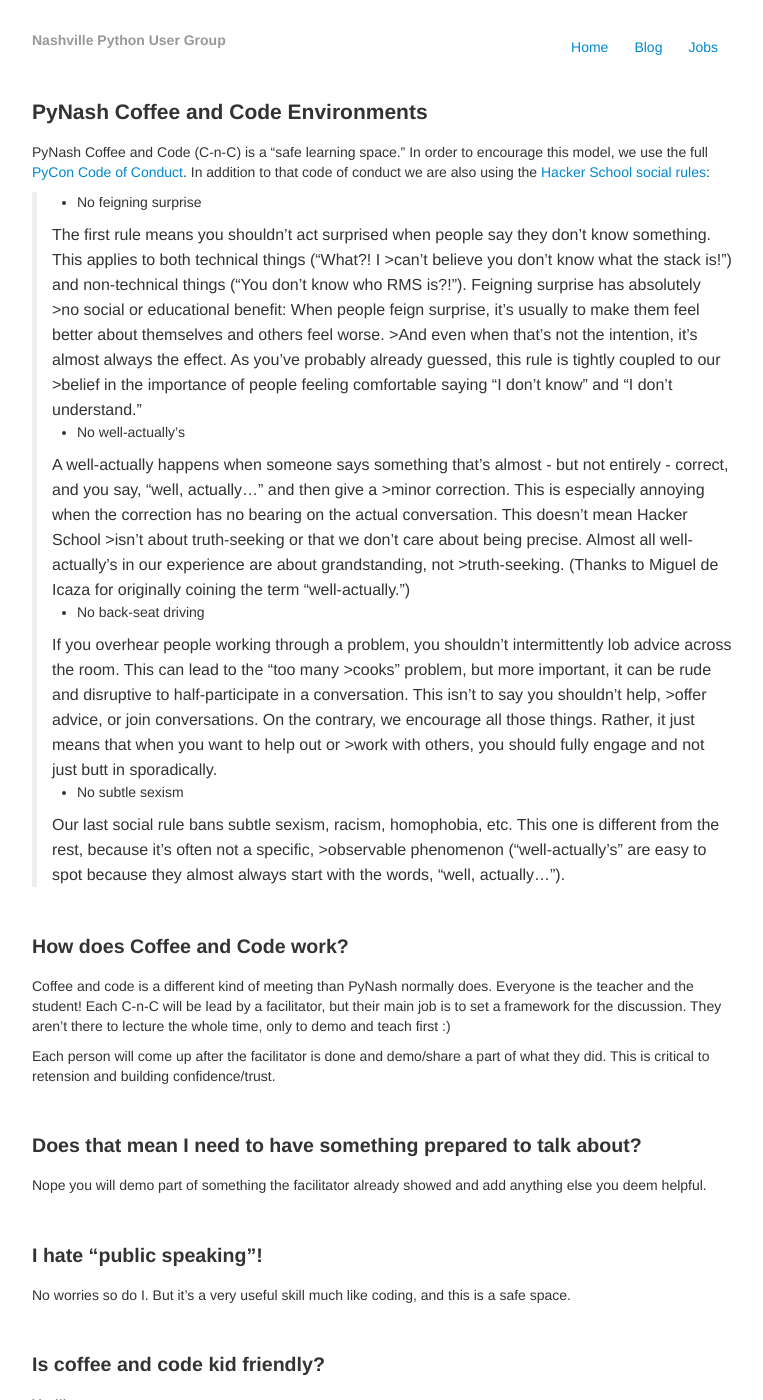
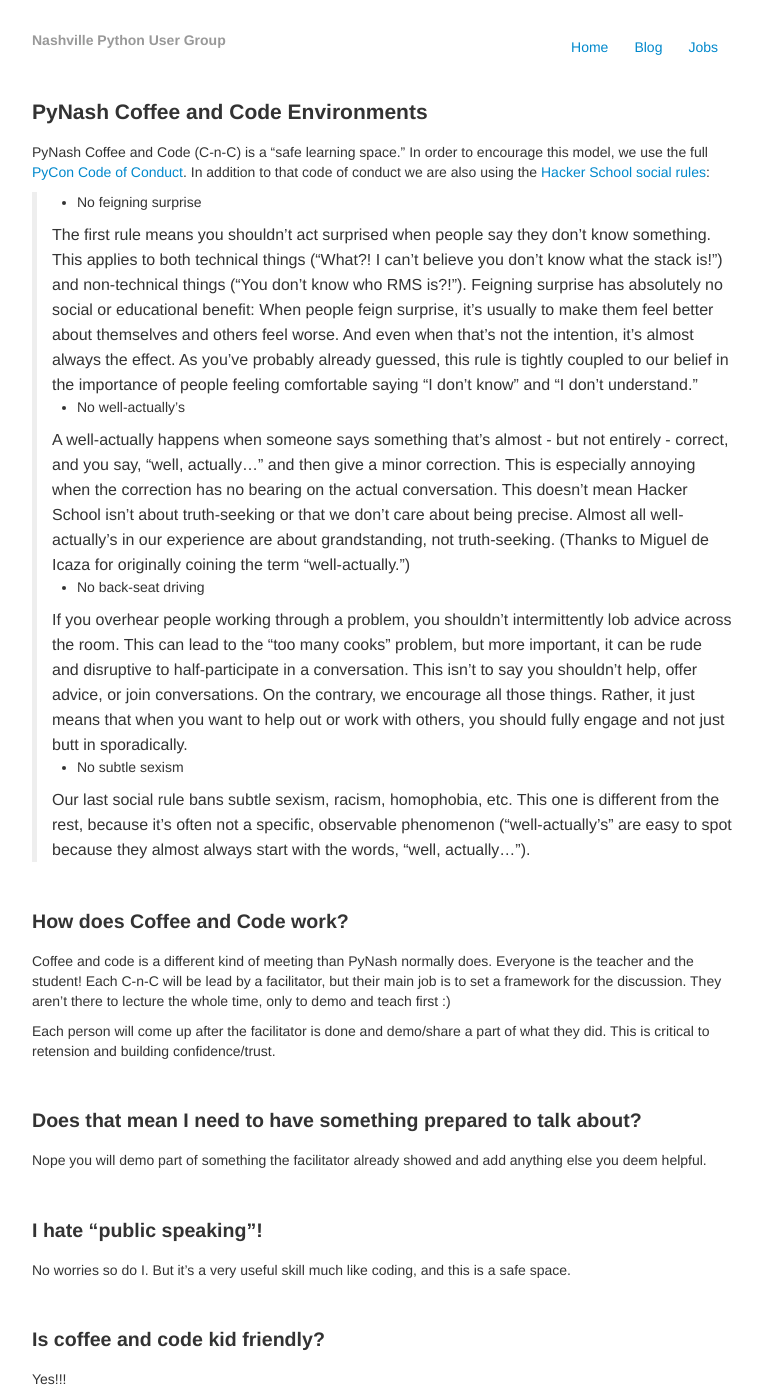
Before and after one commit to pynashorg/pynashorg.github.com, a Jekyll site: the page built from _posts/2014-07-08-PyNash-CNC-Environments.md, in a window 1280 px wide and 1400 px high. Shown: the whole window, without its empty margins (258-1021 px from the left). Built offline with Jekyll 4.4.1, drawn with Linux system fonts in a browser that asks for light colours; nearby versions of some CDN libraries; library files that are not in the unit come from our copies; comment, search, counter and statistics services are not loaded.

Commit message:
Removing extra angle brackets.

```diff
--- a/_posts/2014-07-08-PyNash-CNC-Environments.md
+++ b/_posts/2014-07-08-PyNash-CNC-Environments.md
@@ -10,19 +10,19 @@
 
 > * No feigning surprise
 >
->The first rule means you shouldn't act surprised when people say they don't know something. This applies to both technical things ("What?! I >can't believe you don't know what the stack is!") and non-technical things ("You don't know who RMS is?!"). Feigning surprise has absolutely >no social or educational benefit: When people feign surprise, it's usually to make them feel better about themselves and others feel worse. >And even when that's not the intention, it's almost always the effect. As you've probably already guessed, this rule is tightly coupled to our >belief in the importance of people feeling comfortable saying "I don't know" and "I don't understand."
+>The first rule means you shouldn't act surprised when people say they don't know something. This applies to both technical things ("What?! I can't believe you don't know what the stack is!") and non-technical things ("You don't know who RMS is?!"). Feigning surprise has absolutely no social or educational benefit: When people feign surprise, it's usually to make them feel better about themselves and others feel worse. And even when that's not the intention, it's almost always the effect. As you've probably already guessed, this rule is tightly coupled to our belief in the importance of people feeling comfortable saying "I don't know" and "I don't understand."
 >
 > * No well-actually's
 >
->A well-actually happens when someone says something that's almost - but not entirely - correct, and you say, "well, actually…" and then give a >minor correction. This is especially annoying when the correction has no bearing on the actual conversation. This doesn't mean Hacker School >isn't about truth-seeking or that we don't care about being precise. Almost all well-actually's in our experience are about grandstanding, not >truth-seeking. (Thanks to Miguel de Icaza for originally coining the term "well-actually.")
+>A well-actually happens when someone says something that's almost - but not entirely - correct, and you say, "well, actually…" and then give a minor correction. This is especially annoying when the correction has no bearing on the actual conversation. This doesn't mean Hacker School isn't about truth-seeking or that we don't care about being precise. Almost all well-actually's in our experience are about grandstanding, not truth-seeking. (Thanks to Miguel de Icaza for originally coining the term "well-actually.")
 >
->* No back-seat driving
+> * No back-seat driving
 >
->If you overhear people working through a problem, you shouldn't intermittently lob advice across the room. This can lead to the "too many >cooks" problem, but more important, it can be rude and disruptive to half-participate in a conversation. This isn't to say you shouldn't help, >offer advice, or join conversations. On the contrary, we encourage all those things. Rather, it just means that when you want to help out or >work with others, you should fully engage and not just butt in sporadically.
+>If you overhear people working through a problem, you shouldn't intermittently lob advice across the room. This can lead to the "too many cooks" problem, but more important, it can be rude and disruptive to half-participate in a conversation. This isn't to say you shouldn't help, offer advice, or join conversations. On the contrary, we encourage all those things. Rather, it just means that when you want to help out or work with others, you should fully engage and not just butt in sporadically.
 >
->* No subtle sexism
+> * No subtle sexism
 >
->Our last social rule bans subtle sexism, racism, homophobia, etc. This one is different from the rest, because it's often not a specific, >observable phenomenon ("well-actually's" are easy to spot because they almost always start with the words, "well, actually…").
+> Our last social rule bans subtle sexism, racism, homophobia, etc. This one is different from the rest, because it's often not a specific, observable phenomenon ("well-actually's" are easy to spot because they almost always start with the words, "well, actually…").
 
 ## How does Coffee and Code work?
 
```
